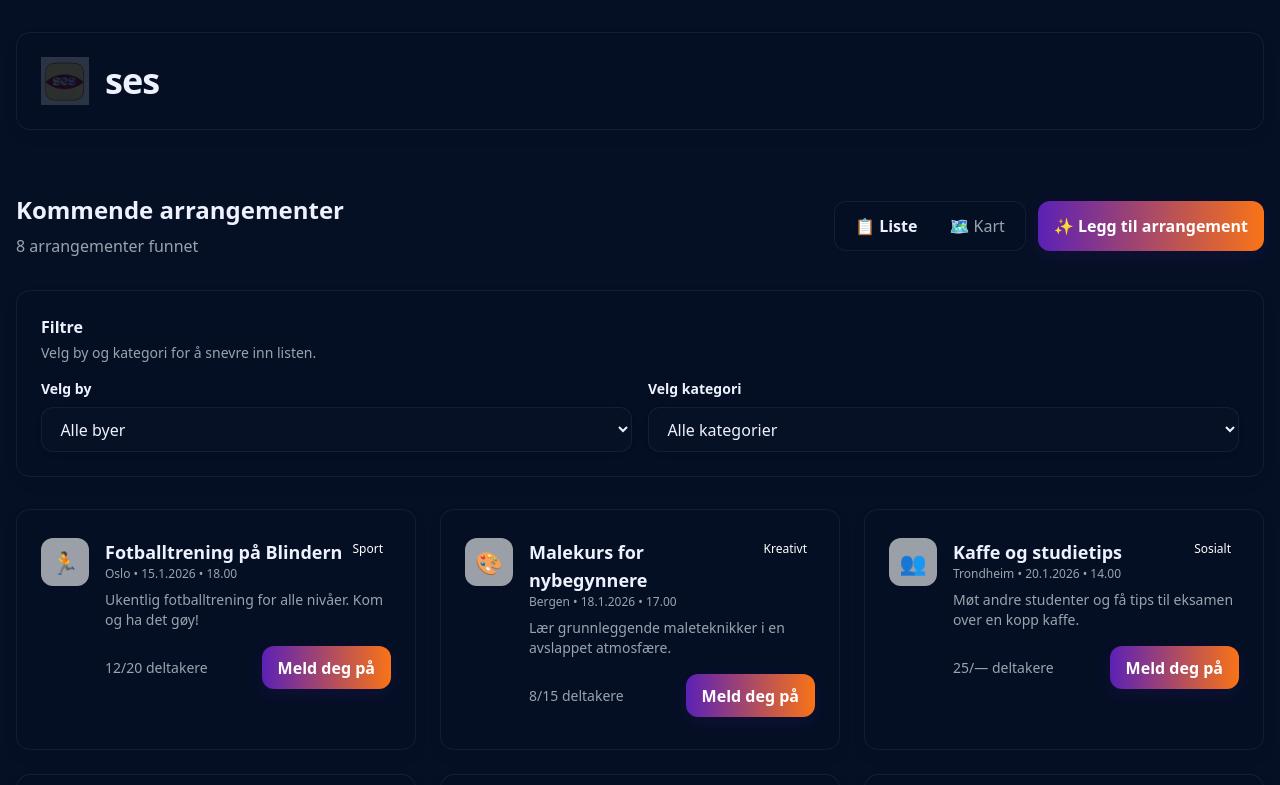
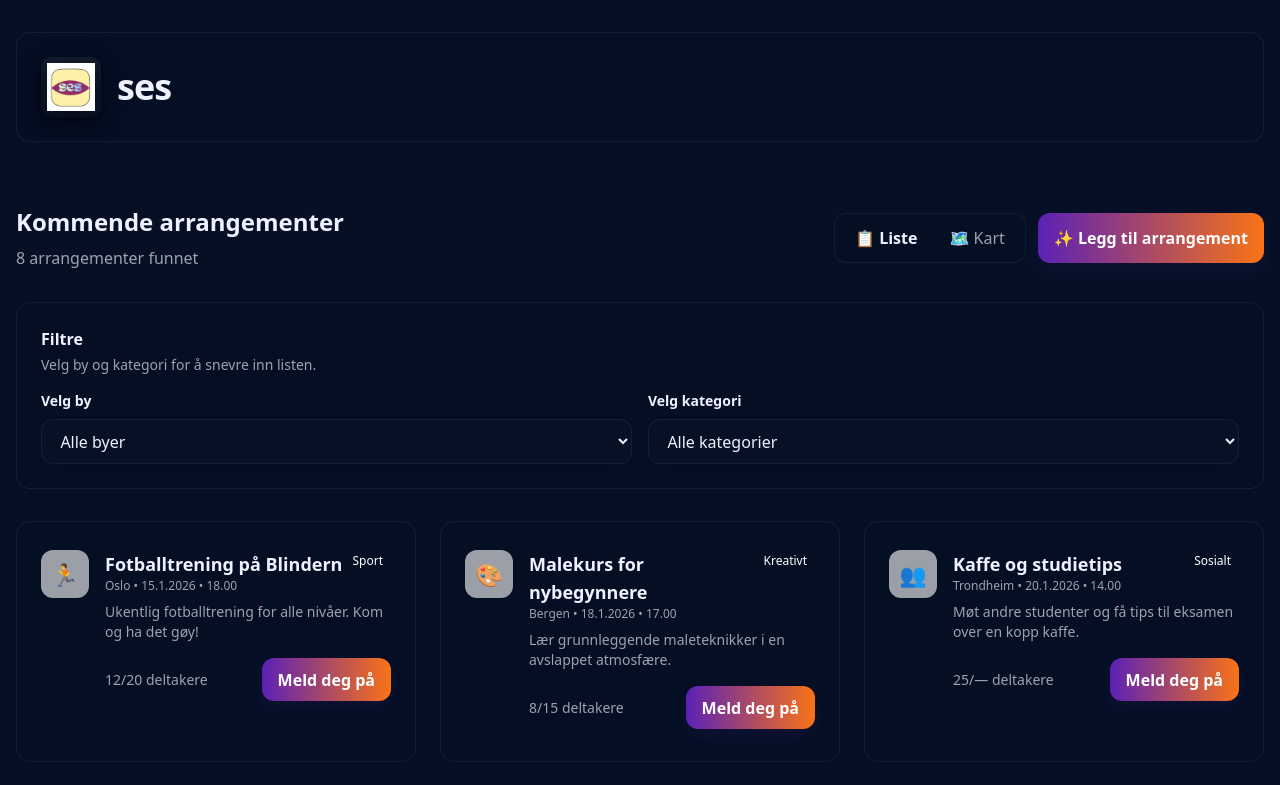
Before and after one commit to Evollum/inkluderingsapp, a Next.js app: page / in a window 1280 px wide. Shown: the top 785 px of the page. Built offline with nearby package versions, Linux system fonts and the light colour scheme.

Commit message:
ui: improve logo visibility — add logo-wrap and adjust styles

```diff
--- a/src/app/globals.css
+++ b/src/app/globals.css
@@ -18,8 +18,18 @@
 
 /* Logo tweaks: remove white background visually using blend mode */
 .logo-img {
-  mix-blend-mode: multiply;
-  background: transparent;
+  mix-blend-mode: normal;
+  filter: drop-shadow(0 6px 14px rgba(0,0,0,0.6));
+}
+
+.logo-wrap {
+  display: inline-flex;
+  align-items: center;
+  justify-content: center;
+  padding: 6px;
+  border-radius: 10px;
+  background: linear-gradient(180deg, rgba(255,255,255,0.06), rgba(255,255,255,0.02));
+  box-shadow: 0 6px 14px rgba(2,6,23,0.6);
 }
 
 .dark {
--- a/src/app/page.tsx
+++ b/src/app/page.tsx
@@ -180,11 +180,13 @@ export default function Home() {
       <header className="py-8">
         <div className="container mx-auto px-4">
           <div className="card-surface p-6 flex items-center gap-4">
-            <img
-              src={`${process.env.NEXT_PUBLIC_BASE_PATH || ''}/bilder/198ce145-031c-4804-92f9-49bd1e90e64b.png`}
-              alt="ses logo"
-              className="h-12 w-12 object-contain logo-img"
-            />
+            <div className="logo-wrap">
+              <img
+                src={`${process.env.NEXT_PUBLIC_BASE_PATH || ''}/bilder/198ce145-031c-4804-92f9-49bd1e90e64b.png`}
+                alt="ses logo"
+                className="h-12 w-12 object-contain logo-img"
+              />
+            </div>
             <h1 className="text-3xl sm:text-4xl font-bold tracking-tight label">ses</h1>
           </div>
           {/* mobile placeholder removed (was causing duplicate rendering) */}
```
